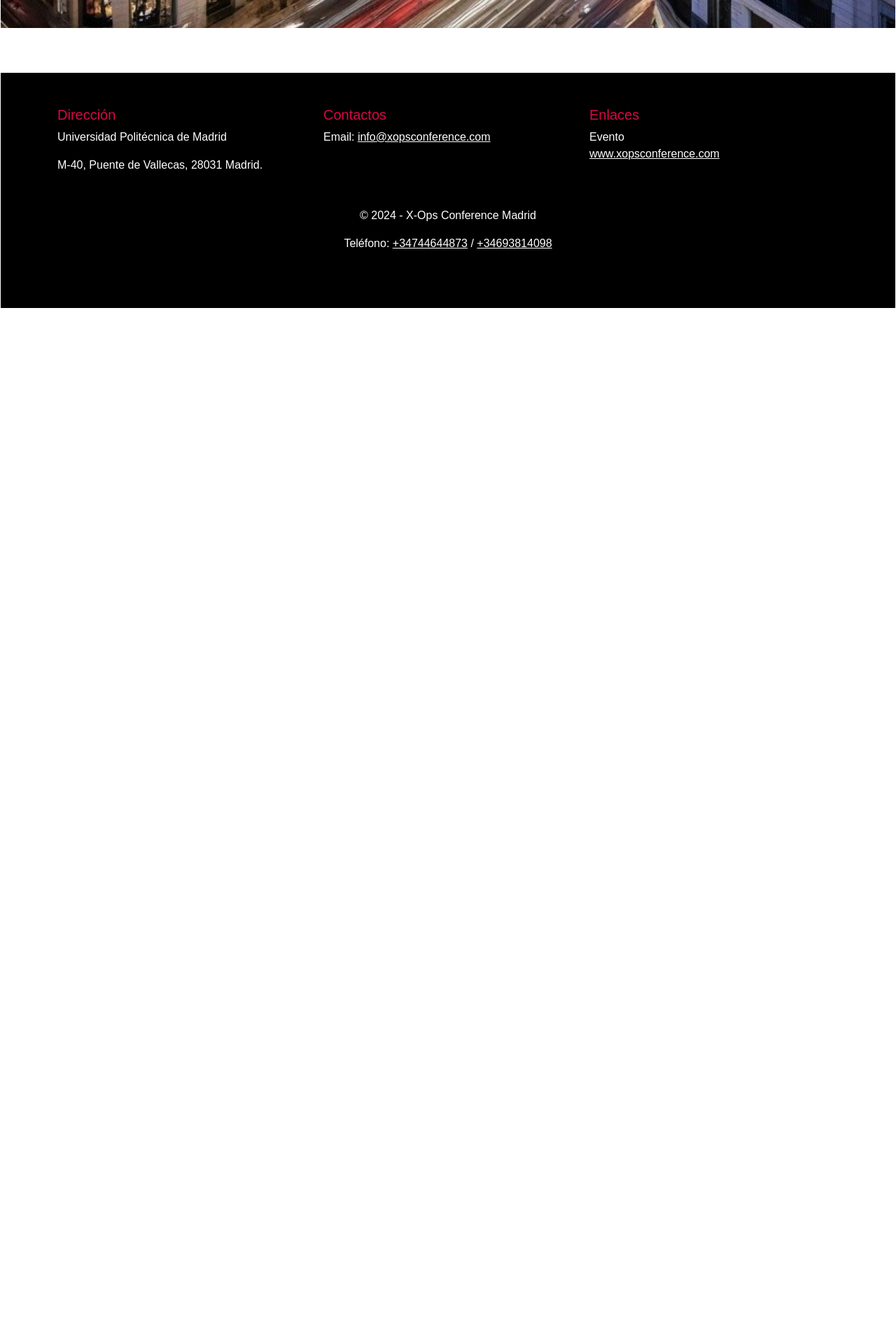
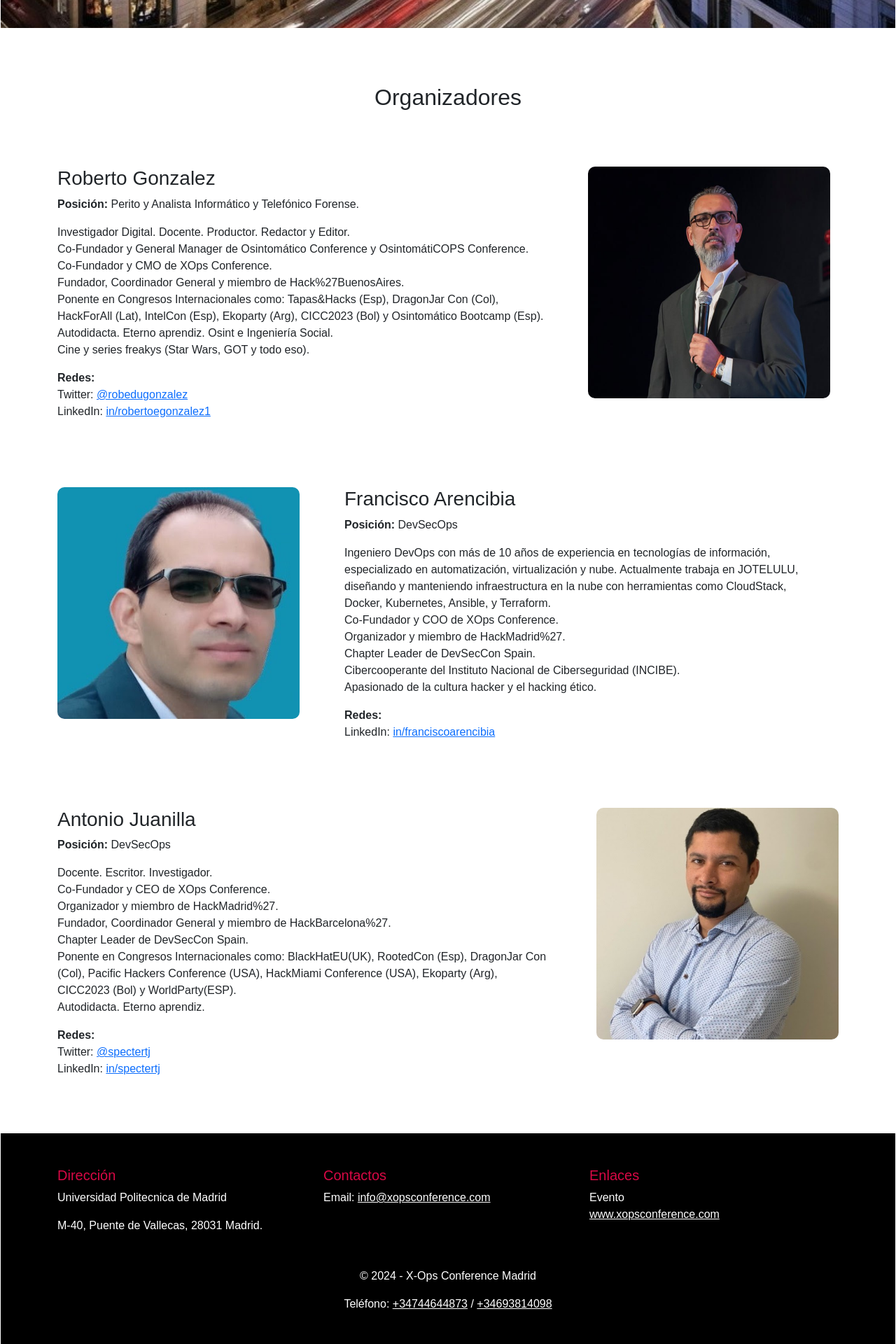
Before and after one commit to arencibiafrancisco/xopsmainpage-react, a React (Vite) app: page /xops/Organizer in a window 1280 px wide. Shown: the part 760-2680 px from the top of the page at 70% size. Before the commit the page ends 1200 px from the top, so only its background shows below. Built offline with nearby package versions, Linux system fonts and the light colour scheme.

Commit message:
Updated Scrholl

```diff
--- a/src/App.jsx
+++ b/src/App.jsx
@@ -1,55 +1,34 @@
 import React from 'react';
 import 'bootstrap/dist/css/bootstrap.min.css';
 import logo from "./assets/xops.png";
-import { BrowserRouter as Router, Route, Routes, Link } from 'react-router-dom';
+import { BrowserRouter as Router, Route, Routes, Link, useLocation } from 'react-router-dom';
 import { Navbar, Nav } from 'react-bootstrap';
+import ScrollHandler from './ScrollHandler';
 import Home from './pages/Home';
-import Organizers from './components/Organizers';
+import Organizer from './pages/Organizer';
 import Sponsor from './pages/Sponsor';
 import './styles/Custom.css';
 import './styles/PricingTable.css';
 function App() {
 
 
-  const scrollToEvents = () => {
-    const element = document.getElementById('events');
-    if (element) {
-        element.scrollIntoView({ behavior: 'smooth' });
-    }
-};
 
-  const scrollToPatrocinio = () => {
-    const element = document.getElementById('patrocinio');
-    if (element) {
-        element.scrollIntoView({ behavior: 'smooth' });
-    }
-};
-
-const scrollToPonentes = () => {
-
-    ponentes
-
-    const element = document.getElementById('ponentes');
-    if (element) {
-        element.scrollIntoView({ behavior: 'smooth' });
-    }
-};
 
   return (
     <>
-<Router basename="/">
+<Router basename="/xops">
+<ScrollHandler />
 <div className="root home-main-section">
         <Navbar bg="light" expand="lg" className='header'>
-        <Navbar.Brand href="#home" className='text-white font-weight-bold'>XOPS CONFERENCE</Navbar.Brand>
+        <Navbar.Brand className='text-white font-weight-bold'>XOPS CONFERENCE</Navbar.Brand>
         <img src={logo} alt="Jane Doe" style={{ height: '51px', width: '56px' }} />
-        <Navbar.Toggle aria-controls="responsive-navbar-nav" />
+        <Navbar.Toggle aria-controls="responsive-navbar-nav" className='toggle'/>
         <Navbar.Collapse id="responsive-navbar-nav" className="justify-content-between">
             <Nav className="mx-auto ">
-            <Link onClick={scrollToEvents} className='links px-4 font-weight-bold text-white' to="/" style={{ marginTop: '10px', marginBottom: '10px', textDecoration: 'none' }}>EVENTO</Link>
-                <Link onClick={scrollToPonentes} className='links px-4 font-weight-bold text-white' to="/" style={{ marginTop: '10px', marginBottom: '10px', textDecoration: 'none' }}>PONENTES</Link>
-                <Link onClick={scrollToPatrocinio} className='links px-4 font-weight-bold text-white' to="Sponsor" style={{ marginTop: '10px', marginBottom: '10px', textDecoration: 'none' }}>CONVIERTE PATROCINADOR</Link>
-                <Link className='links px-4 font-weight-bold text-white' to="Organizers" style={{ marginTop: '10px', marginBottom: '10px', textDecoration: 'none' }}>ORGANIZADORES</Link>
-                <Nav.Link className='links px-4 font-weight-bold text-white' href="#tickets"></Nav.Link>
+            <Link className='links px-4 font-weight-bold text-white' to="/#events" style={{ marginTop: '10px', marginBottom: '10px', textDecoration: 'none' }}>EVENTO</Link>
+                <Link className='links px-4 font-weight-bold text-white' to="/#ponentes" style={{ marginTop: '10px', marginBottom: '10px', textDecoration: 'none' }}>PONENTES</Link>
+                <Link className='links px-4 font-weight-bold text-white' to="/Sponsor#patrocinio"  style={{ marginTop: '10px', marginBottom: '10px', textDecoration: 'none' }}>CONVIERTE PATROCINADOR</Link>
+                <Link className='links px-4 font-weight-bold text-white' to="/Organizer#organizr" style={{ marginTop: '10px', marginBottom: '10px', textDecoration: 'none' }}>ORGANIZADORES</Link>
             </Nav>
         <a href="https://www.eventbrite.es/e/entradas-xops-conference-1049115200807?aff=oddtdtcreator" className="button menu-btn" style={{ textDecoration: 'none' }}>
             TICKETS
@@ -63,10 +42,10 @@ const scrollToPonentes = () => {
         <div className="container">
             <h1 className="display-4 font-weight-bold">¡ÚNETE A LA REVOLUCIÓN X-OPS!</h1>
             <p className="lead">El mundo de las IT está cambiando. Únete a nosotros en la X-Ops Conference, donde descubrirás cómo la tecnología y las personas adecuadas están impulsando el cambio.        </p>
-            <p className="lead">Fecha: 22 y 23 de Noviembre 2024 </p>
+            <p className="lead">Fecha: Noviembre 2024 </p>
             <div className="mt-4 mx-4">
             <a href="https://www.eventbrite.es/e/entradas-xops-conference-1049115200807?aff=oddtdtcreator" className="btn mx-2 my-2 bg-color text-white btn-lg mr-3">Compra tu entrada</a>
-                <a onClick={scrollToEvents} className="btn mx-2  my-2 btn-outline-light btn-lg">Descubre más</a>
+                <Link className="btn mx-2  my-2 btn-outline-light btn-lg" to="/#events">Descubre más</Link>
             </div>
         </div>
     </div>
@@ -78,7 +57,7 @@ const scrollToPonentes = () => {
 
     <Routes>
         <Route path="/" element={<Home />} />
-        <Route path="/Organizers" element={<Organizers />} />
+        <Route path="/Organizer" element={<Organizer />} />
         <Route path="/Sponsor" element={<Sponsor />} />
       </Routes>
 
@@ -88,7 +67,7 @@ const scrollToPonentes = () => {
         <div className="row">
           <div className="col-md-4 mb-3">
             <h5 className='heading'>Dirección</h5>
-            <p>Universidad Politécnica de Madrid</p>
+            <p>Universidad Politecnica de Madrid</p>
             <p>M-40, Puente de Vallecas, 28031 Madrid.</p>
           </div>
           <div className="col-md-4 mb-3">
@@ -98,7 +77,10 @@ const scrollToPonentes = () => {
           <div className="col-md-4 mb-3">
             <h5 className='heading'>Enlaces</h5>
             <ul className="list-unstyled">
-              <li onClick={scrollToEvents} className="text-white">Evento</li>
+
+            <Nav className="mx-auto ">
+            <Link className="text-white" to="/#events" style={{textDecoration: 'none' }}>Evento</Link>
+            </Nav>
               <li><a href="https://xopsconference.com" target="_blank" rel="noopener noreferrer" className="text-white">www.xopsconference.com</a></li>
             </ul>
           </div>
--- /dev/null
+++ b/src/ScrollHandler.jsx
@@ -0,0 +1,20 @@
+import React, { useEffect } from 'react';
+import { useLocation } from 'react-router-dom';
+
+const ScrollHandler = () => {
+    const location = useLocation();
+
+    useEffect(() => {
+        // Manejar el desplazamiento basado en el hash
+        const hash = location.hash;
+        const element = document.getElementById(hash.substring(1)); // Obtener el ID sin el '#'
+
+        if (element) {
+            element.scrollIntoView({ behavior: 'smooth' });
+        }
+    }, [location]);
+
+    return null; // Este componente no necesita renderizar nada
+};
+
+export default ScrollHandler;
--- a/src/pages/Organizer.jsx
+++ b/src/pages/Organizer.jsx
@@ -1,12 +1,25 @@
-import React from 'react';
+import React, { useEffect } from 'react';
 import Organizers from "../components/Organizers";
+import { useLocation } from 'react-router-dom';
 
 
 const Organizer = () => {
+  const location = useLocation();
+
+
+  useEffect(() => {
+      if (location.hash === '#organizr') {
+          const element = document.getElementById('organizr');
+          if (element) {
+              element.scrollIntoView({ behavior: 'smooth' });
+          }
+      }
+  }, [location]);
+
   return (
-
-        <Organizers />
-
+      <div id="organizr">
+          <Organizers />
+      </div>
   );
 };
 
--- a/src/pages/Sponsor.jsx
+++ b/src/pages/Sponsor.jsx
@@ -1,13 +1,28 @@
-import React from 'react';
+import React, { useEffect } from 'react';
 import PricingTable from "../components/PricingTable";
 import Benefits from "../components/Benefits";
+import { useLocation } from 'react-router-dom';
 
 
 const Sponsor = () => {
+
+  const location = useLocation();
+  useEffect(() => {
+      if (location.hash === '#patrocinio') {
+          const element = document.getElementById('patrocinio');
+          if (element) {
+              element.scrollIntoView({ behavior: 'smooth' });
+          }
+      }
+  }, [location]);
+
+
   return (
     <>
+    <div id="patrocinio">
     <Benefits/>
     <PricingTable />
+    </div>
     </>
   );
 };
```
